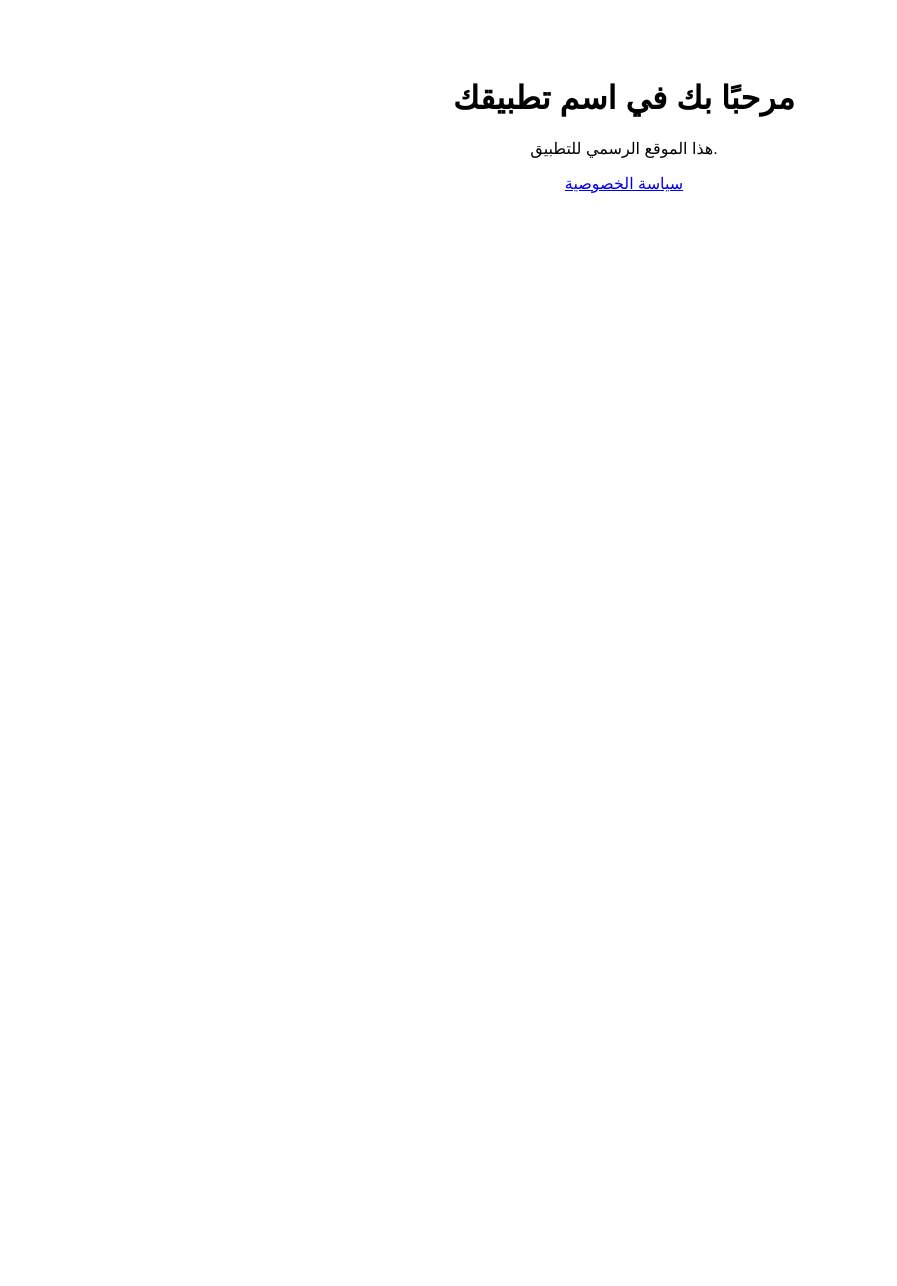
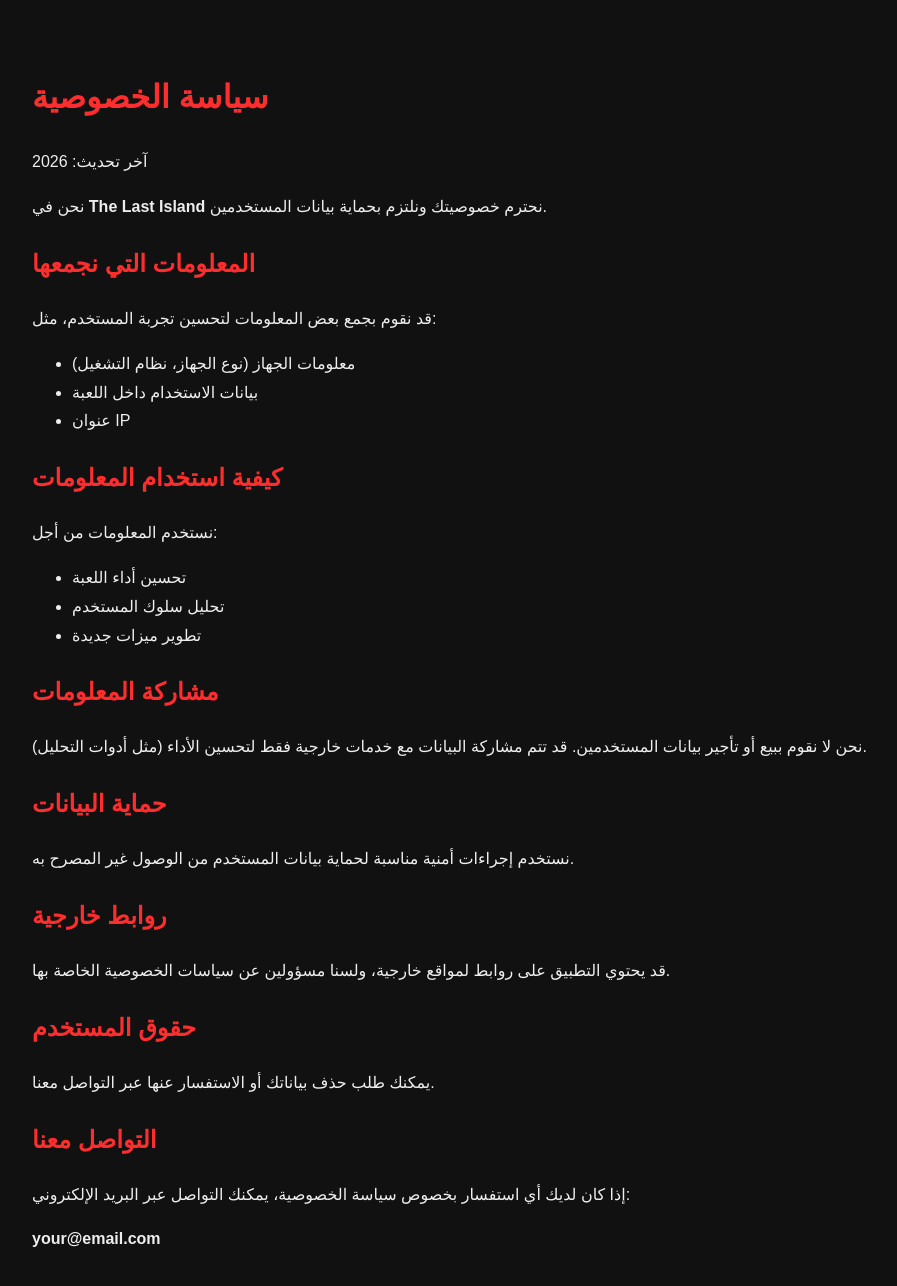
Before and after one commit to darwevo-anu/game, a plain HTML site: page privacy.html in a window 1280 px wide. Shown: the whole page, without its empty margins (16-913 px from the left). Before the commit the page ends 800 px from the top, so only its background shows below. Drawn offline with Linux system fonts and the light colour scheme.

Commit message:
Update privacy.html

```diff
--- a/privacy.html
+++ b/privacy.html
@@ -2,15 +2,83 @@
 <html lang="ar">
 <head>
   <meta charset="UTF-8">
-  <title>اسم تطبيقك</title>
+  <title>سياسة الخصوصية - The Last Island</title>
   <meta name="viewport" content="width=device-width, initial-scale=1.0">
+
+  <style>
+    body {
+      font-family: Arial, sans-serif;
+      line-height: 1.8;
+      padding: 40px;
+      background: #111;
+      color: #eee;
+    }
+
+    h1, h2 {
+      color: #ff2e2e;
+    }
+
+    a {
+      color: #ff2e2e;
+    }
+  </style>
 </head>
-<body style="font-family: Arial; text-align:center; padding:50px;">
 
-  <h1>مرحبًا بك في اسم تطبيقك</h1>
-  <p>هذا الموقع الرسمي للتطبيق.</p>
+<body>
 
-  <a href="privacy.html">سياسة الخصوصية</a>
+  <h1>سياسة الخصوصية</h1>
+  <p>آخر تحديث: 2026</p>
+
+  <p>
+    نحن في <strong>The Last Island</strong> نحترم خصوصيتك ونلتزم بحماية بيانات المستخدمين.
+  </p>
+
+  <h2>المعلومات التي نجمعها</h2>
+  <p>
+    قد نقوم بجمع بعض المعلومات لتحسين تجربة المستخدم، مثل:
+  </p>
+  <ul>
+    <li>معلومات الجهاز (نوع الجهاز، نظام التشغيل)</li>
+    <li>بيانات الاستخدام داخل اللعبة</li>
+    <li>عنوان IP</li>
+  </ul>
+
+  <h2>كيفية استخدام المعلومات</h2>
+  <p>
+    نستخدم المعلومات من أجل:
+  </p>
+  <ul>
+    <li>تحسين أداء اللعبة</li>
+    <li>تحليل سلوك المستخدم</li>
+    <li>تطوير ميزات جديدة</li>
+  </ul>
+
+  <h2>مشاركة المعلومات</h2>
+  <p>
+    نحن لا نقوم ببيع أو تأجير بيانات المستخدمين. قد تتم مشاركة البيانات مع خدمات خارجية
+    فقط لتحسين الأداء (مثل أدوات التحليل).
+  </p>
+
+  <h2>حماية البيانات</h2>
+  <p>
+    نستخدم إجراءات أمنية مناسبة لحماية بيانات المستخدم من الوصول غير المصرح به.
+  </p>
+
+  <h2>روابط خارجية</h2>
+  <p>
+    قد يحتوي التطبيق على روابط لمواقع خارجية، ولسنا مسؤولين عن سياسات الخصوصية الخاصة بها.
+  </p>
+
+  <h2>حقوق المستخدم</h2>
+  <p>
+    يمكنك طلب حذف بياناتك أو الاستفسار عنها عبر التواصل معنا.
+  </p>
+
+  <h2>التواصل معنا</h2>
+  <p>
+    إذا كان لديك أي استفسار بخصوص سياسة الخصوصية، يمكنك التواصل عبر البريد الإلكتروني:
+  </p>
+  <p><strong>your@email.com</strong></p>
 
 </body>
 </html>
```
